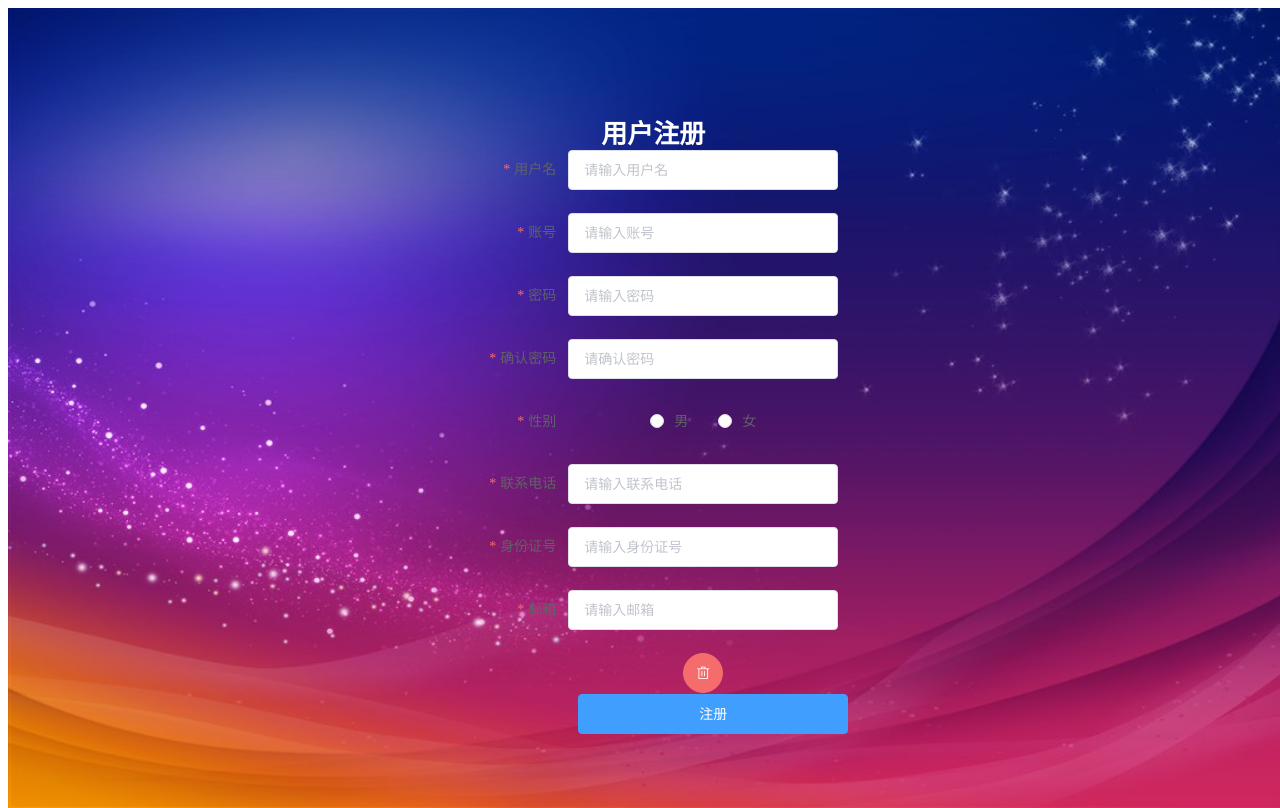
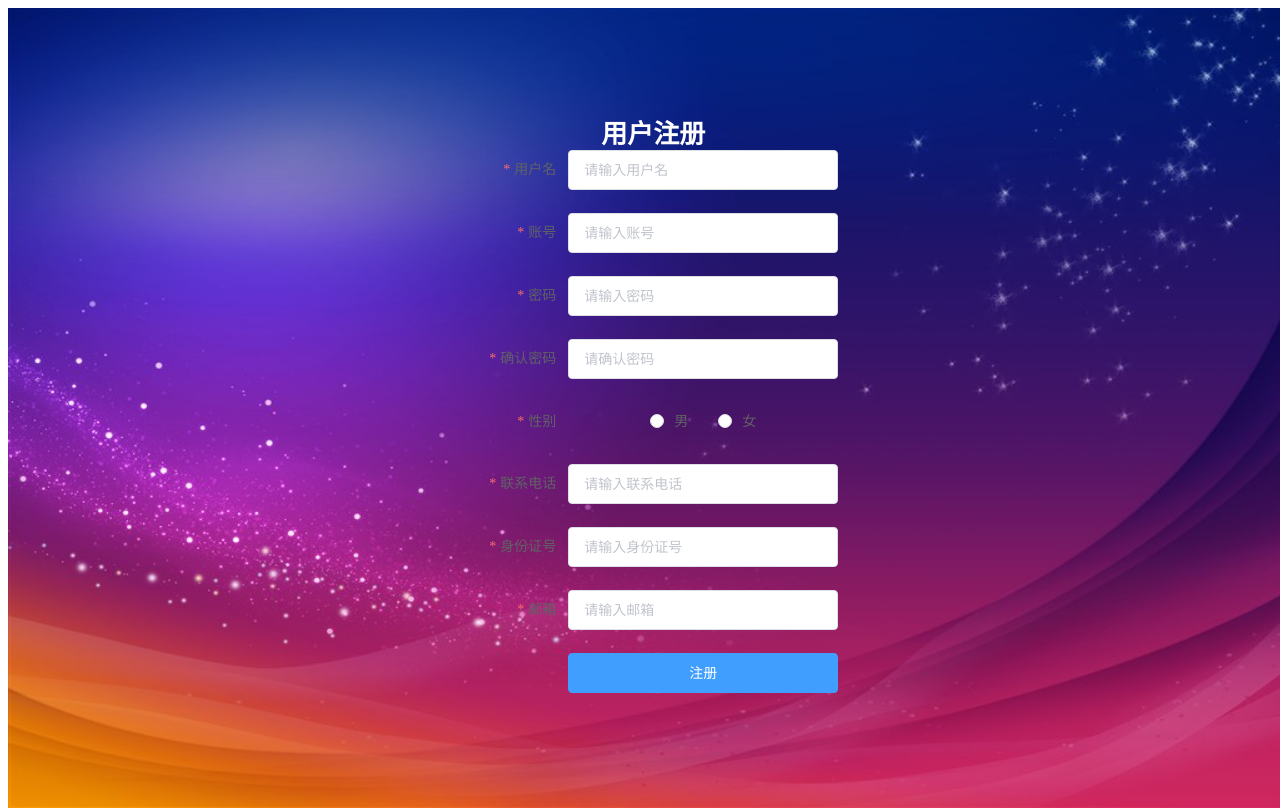
Before and after one commit to jeremy1559/jeremy-vue, a Vue app in the folder jeremy-vue/: page /register in a window 1280 px wide. Built offline with nearby package versions, Linux system fonts and the light colour scheme; what vue-resource would draw is missing.

Commit message:
修改 element图标不显示问题

```diff
--- a/jeremy-vue/package.json
+++ b/jeremy-vue/package.json
@@ -38,7 +38,7 @@
     "babel-preset-stage-2": "^6.22.0",
     "babel-register": "^6.22.0",
     "chalk": "^2.0.1",
-    "chromedriver": "^2.27.2",
+    "chromedriver": "^2.46.0",
     "copy-webpack-plugin": "^4.0.1",
     "cross-spawn": "^5.0.1",
     "css-loader": "^0.28.0",
--- a/jeremy-vue/src/views/register.vue
+++ b/jeremy-vue/src/views/register.vue
@@ -31,7 +31,6 @@
                     <el-input type="text" v-model="registerUser.email" placeholder="请输入邮箱"></el-input>
                   </el-form-item>
                   <el-form-item>
-                    <el-button type="danger" icon="el-icon-delete" circle></el-button>
                     <el-button class="submit_btn" type="primary" @click="submitForm('registerForm')">注册</el-button>
                   </el-form-item>
                 </el-form>
```
Also changed, not shown: jeremy-vue/src/main.js (+5 -4 lines), 2 other files (tests, documents, lock files or other folders).
